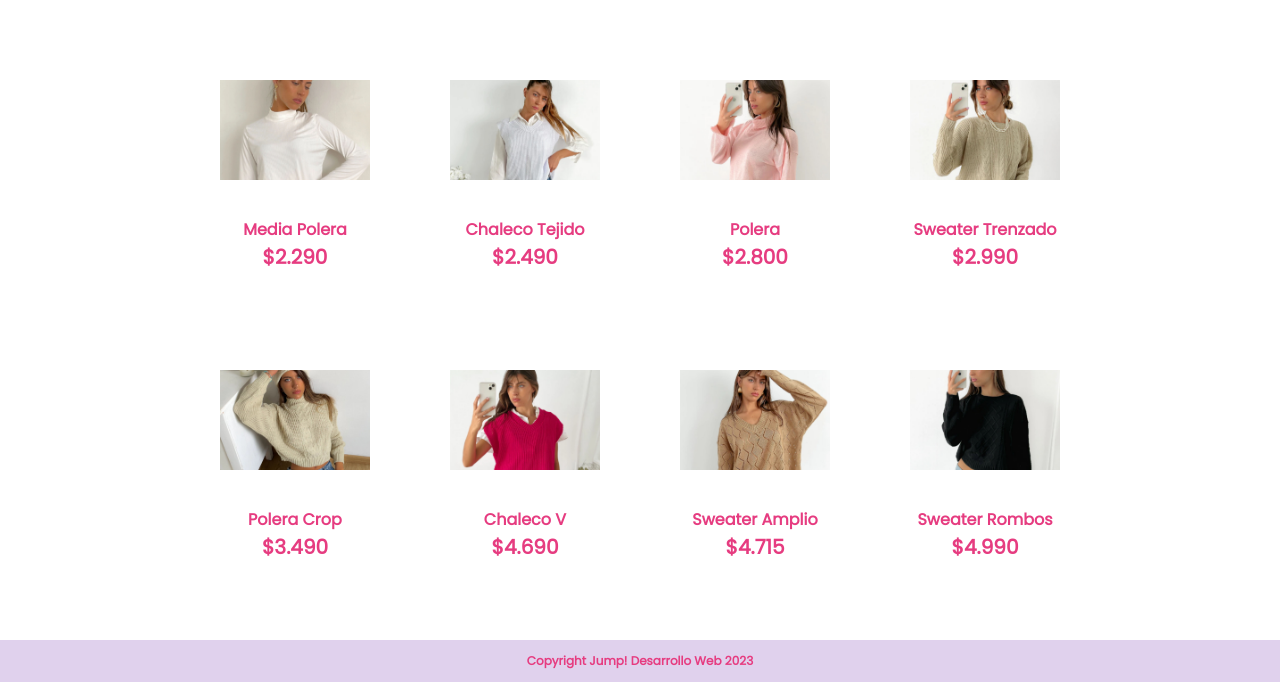
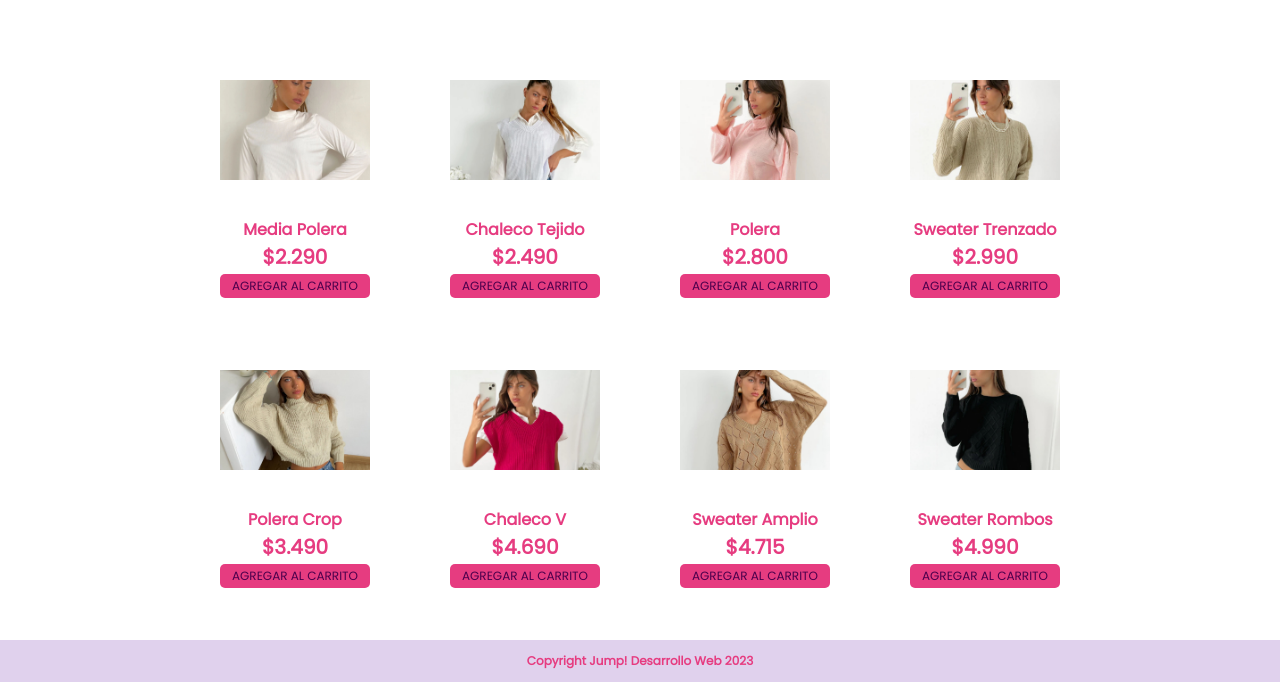
Before and after one commit to luuuusam/Proyecto-Jump---Alta-Pinta, a plain HTML site: page productos.html in a window 1280 px wide. Shown: the part 183-865 px from the top of the page. Drawn offline with Linux system fonts and the light colour scheme.

Commit message:
agregue carrito y animacion al titulo

```diff
--- a/estilos.css
+++ b/estilos.css
@@ -219,13 +219,24 @@ h5 {
 /**********Productos**********/
 .tituloProductos {
     text-align: center;
-    /*color: #4b004c;*/
     font-weight: bold;
     font-size: 35px;
     color: #4b004c;
     margin-top: 10px;
     margin-bottom: 10px;
     padding: 5 10%;
+    animation: text 3s 1;;
+}
+
+@keyframes text{
+    0%{
+        color: black;
+        margin-bottom: -40px;
+    }
+    30%{
+        letter-spacing: 25px;
+        margin-bottom: -40px;
+    }
 }
 
 .contenidoprod {
@@ -253,7 +264,6 @@ h5 {
     height: 250px;
     text-align: center;
     margin: 0 10px;
-    cursor: pointer;
     border-radius: 5px;
     transition: .3s;
 }
@@ -276,6 +286,26 @@ h5 {
     color: #e63c80;
     font-weight: bold;
     font-size: 20px;
+}
+
+.mostrador .fila .item .agrecarr{
+    padding-top: 3px;
+    padding-bottom: 3px;
+    width: 100%;
+    background-color: #e63c80;
+    border: none;
+    outline: none;
+    color: #4b004c;
+    text-transform: uppercase;
+    font-size: 12px;
+    border-radius: 5px;
+    cursor: pointer;
+    margin-bottom: 5px;
+}
+
+.mostrador .fila .item .agrecarr:hover{
+    background-color: #f46fa4;
+    transition: all .3s;
 }
 
 @media (min-width: 768px) and (max-width: 991px) {
--- a/productos.html
+++ b/productos.html
@@ -47,6 +47,7 @@
                         <img src="imagenes/articulo1.jpg" alt="">
                         <p class="descripcion">Media Polera</p>
                         <span class="precio">$2.290</span>
+                        <button class="agrecarr">AGREGAR AL CARRITO</button>
                     </div>
                 </div>
                 <div class="item">
@@ -54,6 +55,7 @@
                         <img src="imagenes/articulo2.jpg" alt="">
                         <p class="descripcion">Chaleco Tejido</p>
                         <span class="precio">$2.490</span>
+                        <button class="agrecarr">AGREGAR AL CARRITO</button>
                     </div>
                 </div>
                 <div class="item">
@@ -61,6 +63,7 @@
                         <img src="imagenes/articulo3.jpg" alt="">
                         <p class="descripcion">Polera</p>
                         <span class="precio">$2.800</span>
+                        <button class="agrecarr">AGREGAR AL CARRITO</button>
                     </div>
                 </div>
                 <div class="item">
@@ -68,6 +71,7 @@
                         <img src="imagenes/articulo4.jpg" alt="">
                         <p class="descripcion">Sweater Trenzado</p>
                         <span class="precio">$2.990</span>
+                        <button class="agrecarr">AGREGAR AL CARRITO</button>
                     </div>
                 </div>
             </div>
@@ -77,6 +81,7 @@
                         <img src="imagenes/articulo5.jpg" alt="">
                         <p class="descripcion">Polera Crop</p>
                         <span class="precio">$3.490</span>
+                        <button class="agrecarr">AGREGAR AL CARRITO</button>
                     </div>
                 </div>
                 <div class="item">
@@ -84,6 +89,7 @@
                         <img src="imagenes/articulo6.jpg" alt="">
                         <p class="descripcion">Chaleco V</p>
                         <span class="precio">$4.690</span>
+                        <button class="agrecarr">AGREGAR AL CARRITO</button>
                     </div>
                 </div>
                 <div class="item">
@@ -91,6 +97,7 @@
                         <img src="imagenes/articulo7.jpg" alt="">
                         <p class="descripcion">Sweater Amplio</p>
                         <span class="precio">$4.715</span>
+                        <button class="agrecarr">AGREGAR AL CARRITO</button>
                     </div>
                 </div>
                 <div class="item">
@@ -98,6 +105,7 @@
                         <img src="imagenes/articulo8.jpg" alt="">
                         <p class="descripcion">Sweater Rombos</p>
                         <span class="precio">$4.990</span>
+                        <button class="agrecarr">AGREGAR AL CARRITO</button>
                     </div>
                 </div>
             </div>
```
